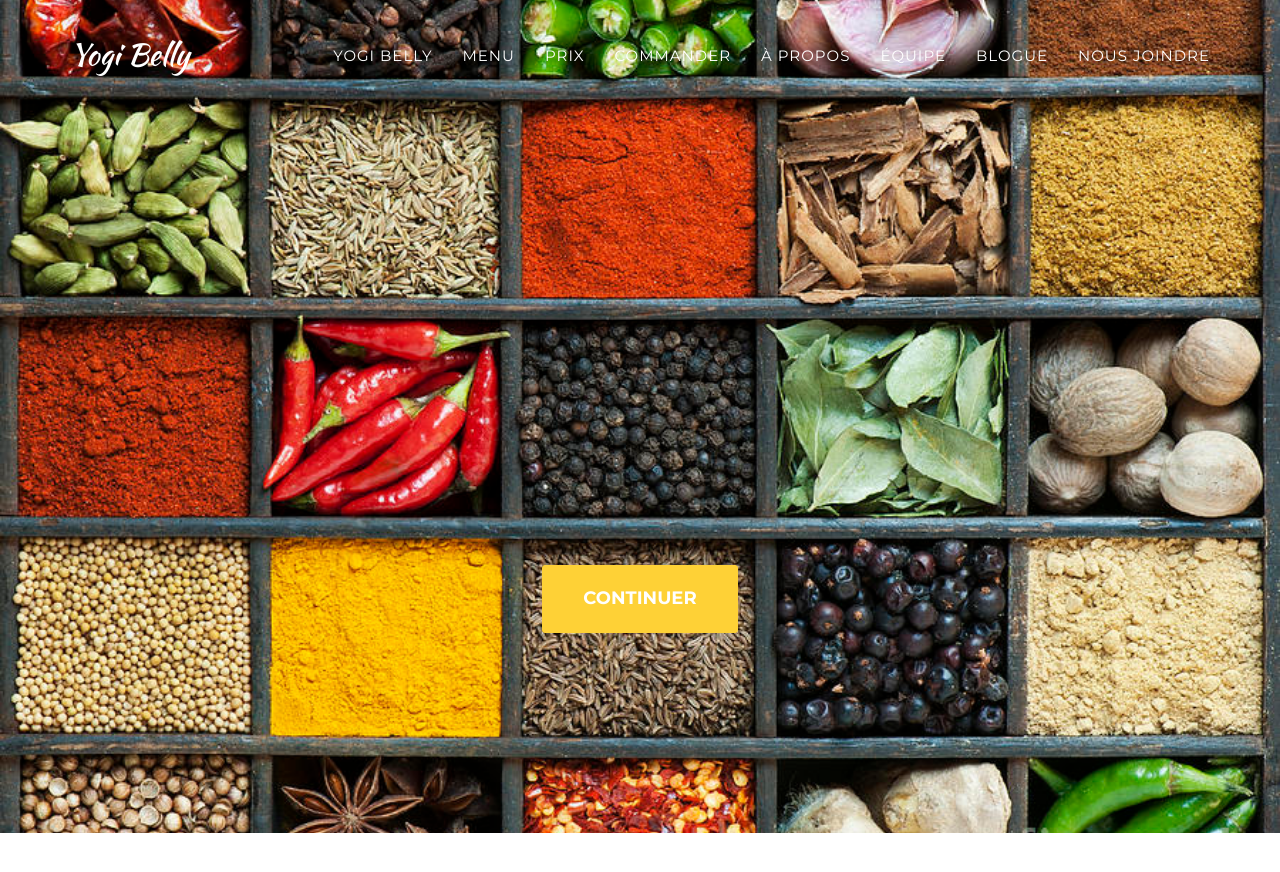
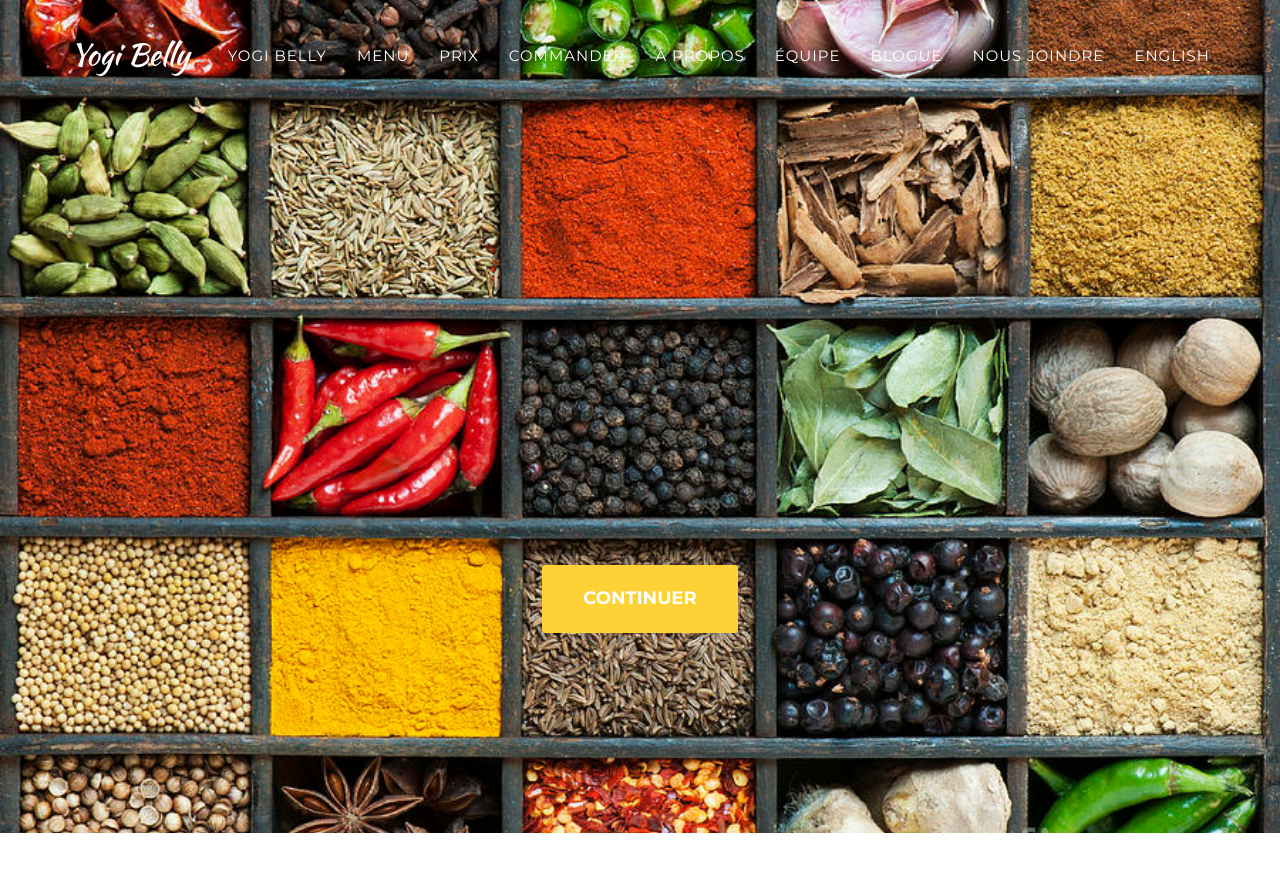
Before and after one commit to yogibelly/fr, a Jekyll site: the page built from index.html, in a window 1280 px wide and 900 px high. Shown: the top 872 px of the window. Built offline with Jekyll 4.4.1, drawn with Linux system fonts in a browser that asks for light colours; some web fonts are replaced.

```diff
--- a/_includes/header.html
+++ b/_includes/header.html
@@ -42,6 +42,9 @@
                 <li>
                     <a class="page-scroll" href="#contact">Nous Joindre</a>
                 </li>
+                <li>
+                    <a class="page-scroll" href="http://yogibelly.com/">English</a>
+                </li>
             </ul>
         </div>
         <!-- /.navbar-collapse -->
```
